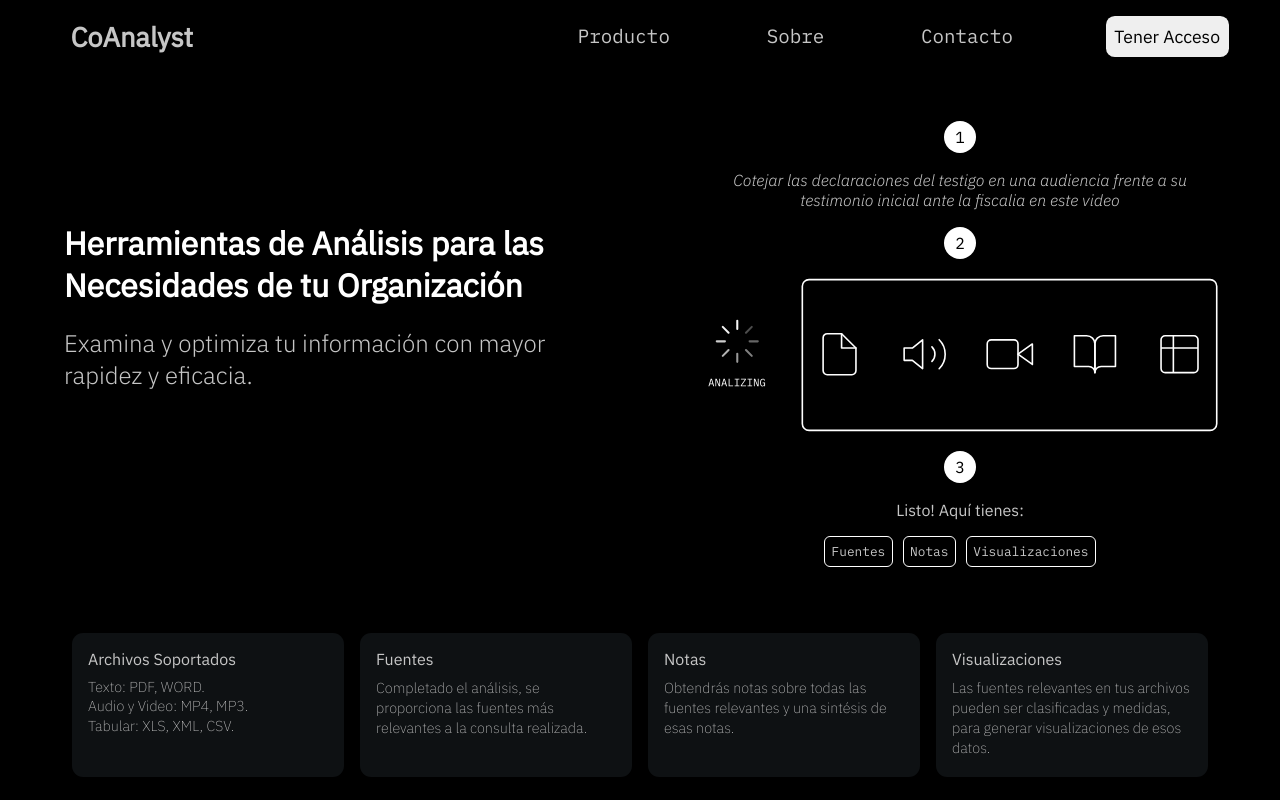
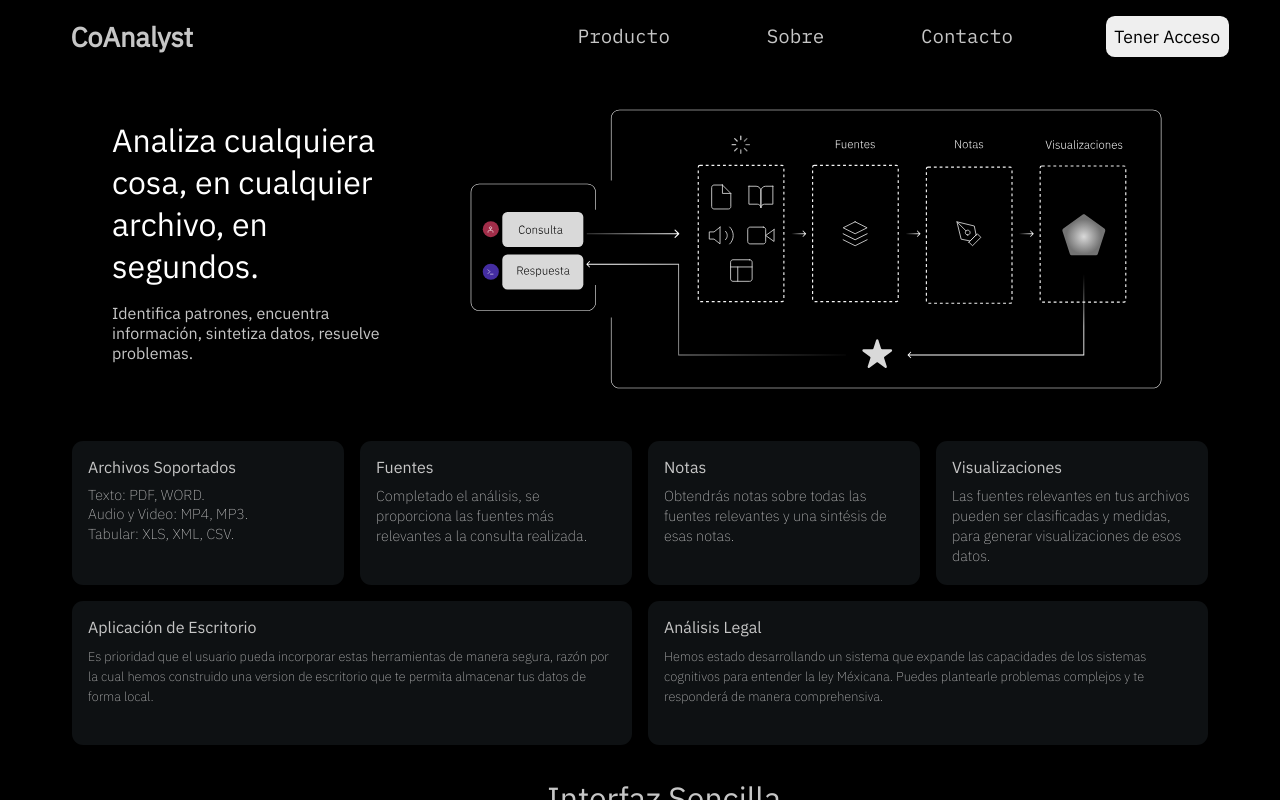
Before and after one commit to goldenroostergigi/web-coanalyst, a Vue app: page / in a window 1280 px wide. Built offline with nearby package versions, Linux system fonts and the light colour scheme.

Commit message:
cover and interface refactoring

```diff
--- a/src/App.vue
+++ b/src/App.vue
@@ -6,11 +6,12 @@
     <link rel="stylesheet" href="https://fonts.googleapis.com/css2?family=IBM+Plex+Sans:wght@300&display=swap">
     <link rel="stylesheet" href="https://fonts.googleapis.com/css2?family=IBM+Plex+Sans:wght@200&display=swap">
     <HeaderComponent />
-    <ContentComponent />
+    <CoverV2 />
+    <!--<ContentComponent />-->
     <ModalComponent />
     <OutputExplain />
+    <MoreFeatures />
     <InterfaceShow />
-    <MoreFeatures />
     <AboutNContact />
     <OurFooter />
   </div>
@@ -19,12 +20,13 @@
 <script setup>
 import HeaderComponent from './components/HeaderComponent.vue';
 import ContentComponent from './components/OtherComponent.vue';
+import CoverV2 from './components/CoverV2.vue';
 import ModalComponent from './components/ModalComponent.vue';
 import OutputExplain from './components/OutputExplain.vue';
 import MoreFeatures from './components/MoreFeatures.vue';
 import AboutNContact from './components/AboutNContact.vue';
 import OurFooter from './components/OurFooter.vue';
-import InterfaceShow from './components/InterfaceShow.vue';
+import InterfaceShow from './components/InterfaceShowV2.vue';
 </script>
 
 
--- a/src/components/AboutNContact.vue
+++ b/src/components/AboutNContact.vue
@@ -3,12 +3,12 @@
     <div class="card">
       <span>Sobre Nosotros</span>
       <div>
-        <span class="text-card" id="sobre">CoAnalyst es el primer producto lanzado por Iurexa.</span>
+        <span class="text-card" id="sobre">CoAnalyst es el primer producto de Iurexa.</span>
       </div>
     </div>
     <div class="card">
       <span>Contáctanos</span>
-      <div><a class="text-card" id="contacto">Enviamos un correo a info@iurexa.com</a></div>
+      <div><a class="text-card" id="contacto">Envíamos un correo a info@iurexa.com</a></div>
     </div>
   </div>
 </template>
@@ -31,7 +31,7 @@ export default {
 .card {
   display: flex;
   flex-direction: column;
-  background-color: #0E1113;
+  background-color: #000;
   padding: 1em;
   height: 9em;
   box-sizing: border-box; /* Ensures padding is included in the total width and height */
--- /dev/null
+++ b/src/components/CoverV2.vue
@@ -0,0 +1,87 @@
+<template>
+    <div class="cover-container">
+        <div class="title-n-sub-container">
+            <span class="title-card">
+                Analiza cualquiera cosa, en cualquier archivo, en segundos.
+            </span>
+            <p>
+                Identifica patrones, encuentra información, sintetiza datos, resuelve problemas.
+            </p>
+        </div>
+
+        <div class="svg-div">
+            <img :src="DiagramSvg" alt="Diagram" class="diagram-svg"/>
+        </div>
+
+    </div>
+  </template>
+
+  <script>
+  import DiagramSvg from '../assets/CoFlow.svg';
+
+  export default {
+    name: 'CoverComponent',
+    data() {
+      return {
+        DiagramSvg // This makes DiagramSvg available in the template
+      }
+    },
+  };
+  </script>
+
+<style scoped>
+.cover-container {
+    display: flex;
+    flex-direction: row;
+    align-items: center;
+    justify-content: center;
+    padding: 1em 4em;
+}
+
+.title {
+    font-size: 32px; /* Adjust the size as needed */
+    color: #c6c6c6;
+    margin-bottom: 20px; /* Space between title and image */
+    font-family: 'IBM Plex Sans', Arial, sans-serif;
+    text-align: start;
+}
+
+.svg-div {
+    display: flex;
+    justify-content: center;
+    align-items: center;
+}
+
+.diagram-svg {
+    width: auto; /* Adjust the width as needed */
+    height: 20em;
+}
+
+.title-card {
+    font-size: 2em;
+    color: #fff;
+}
+
+.title-n-sub-container {
+    flex-direction: column;
+    padding-left: 3em;
+}
+
+
+
+@media (max-width: 768px) { /* For mid-sized screens */
+.diagram-svg {
+    height: 8em;
+}
+
+.cover-container {
+    flex-direction: column;
+    padding: 1em 1em;
+}
+
+.title-n-sub-container {
+    padding-left: 0em;
+}
+
+}
+</style>
--- /dev/null
+++ b/src/components/InterfaceShowV2.vue
@@ -0,0 +1,98 @@
+<template>
+<div class="cover-container">
+    <div class="title-n-sub-container">
+        <span class="title-card">Interfaz Sencilla</span>
+        <div>
+            <span class="text-card">Todas las capacidades en la menor cantidad de pasos.</span>
+        </div>
+    </div>
+    <div class="svg-div">
+        <img :src="InterfaceSvg" alt="Interface" class="interface-svg"/>
+    </div>
+</div>
+</template>
+
+<script>
+import InterfaceSvg from '../assets/Interface.svg';
+
+export default {
+name: 'InterfaceShow',
+data() {
+    return {
+    InterfaceSvg // This makes diagramSvg available in the template
+    }
+},
+};
+</script>
+
+
+<style scoped>
+.cover-container {
+    display: flex;
+    flex-direction: column;
+    align-items: center;
+    justify-content: center;
+    padding: 1em;
+}
+
+.title {
+    font-size: 32px; /* Adjust the size as needed */
+    color: #c6c6c6;
+    margin-bottom: 20px; /* Space between title and image */
+    font-family: 'IBM Plex Sans', Arial, sans-serif;
+    text-align: center;
+}
+
+.svg-div {
+    display: flex;
+    justify-content: center;
+    align-items: center;
+}
+
+.interface-svg {
+    width: auto; /* Adjust the width as needed */
+    height: 30em;
+}
+
+.text-card {
+    font-family: 'IBM Plex Sans', sans-serif;
+    font-weight: 200;
+    font-size: 1.3em;
+}
+
+.title-card {
+    font-size: 2em;
+}
+
+.title-n-sub-container {
+    flex-direction: column;
+    padding-left: 3em;
+    padding-bottom: 2em;
+    align-items: center;
+    justify-items: center;
+    text-align: center;
+}
+
+
+
+@media (max-width: 768px) { /* For mid-sized screens */
+.diagram-svg {
+    height: 8em;
+}
+
+.cover-container {
+    flex-direction: column;
+    padding: 1em 1em;
+}
+
+.title-n-sub-container {
+    padding-left: 0em;
+}
+
+.interface-svg {
+    height: 12em;
+}
+
+
+}
+</style>
```
Also changed, not shown: src/assets/CoFlow.svg (added), src/assets/Interface.svg.
